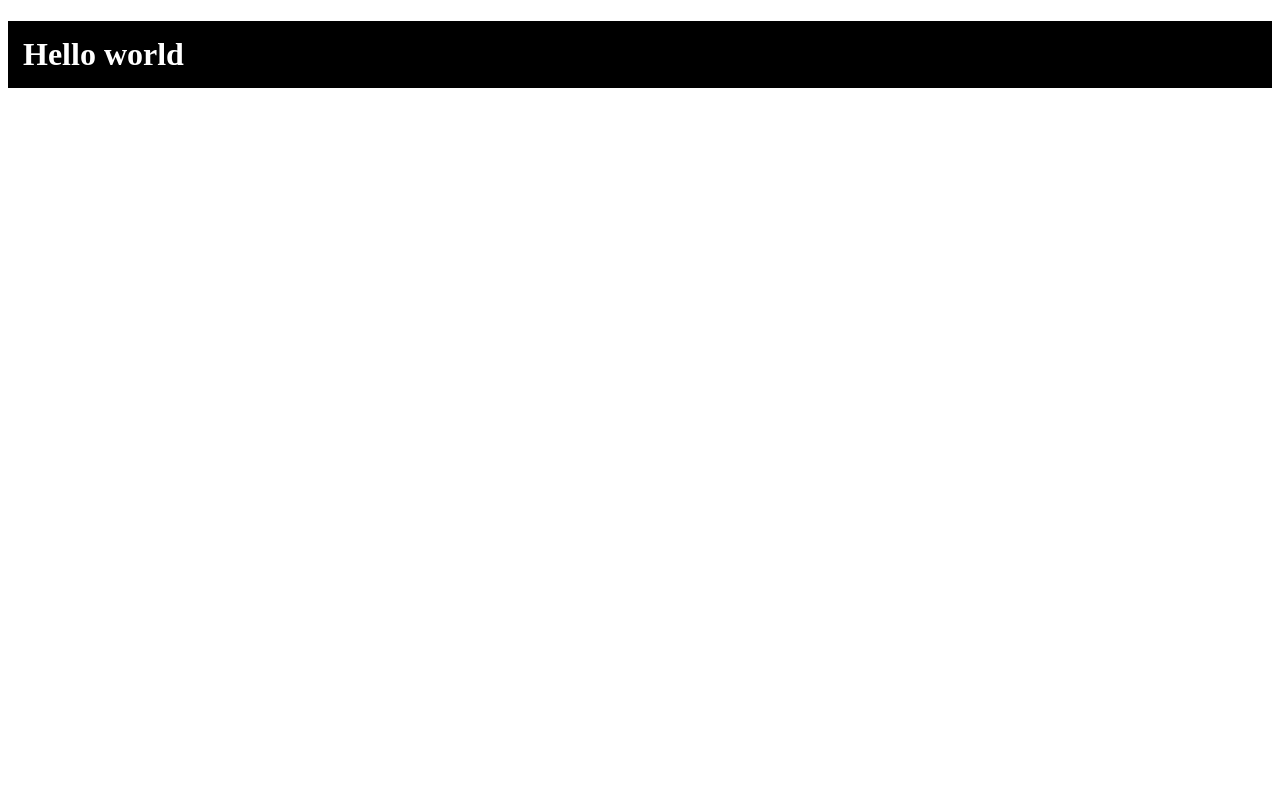
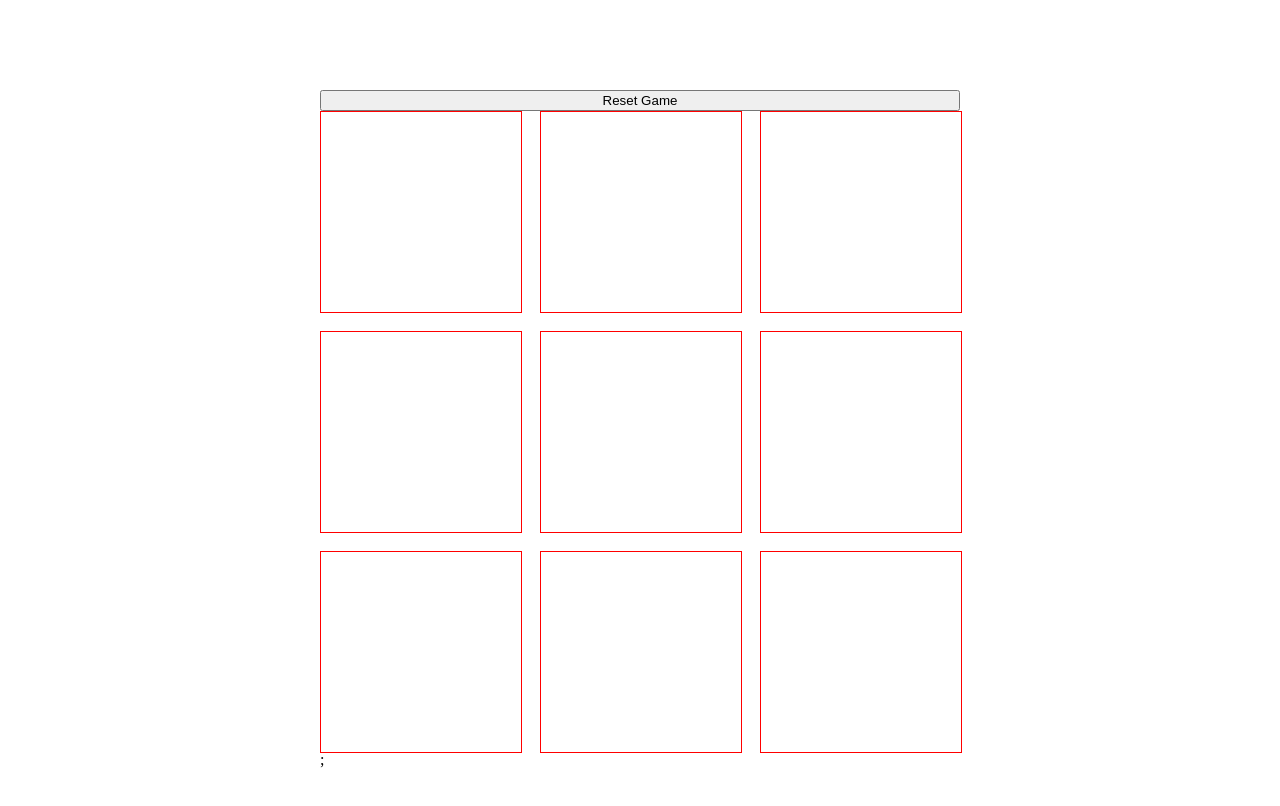
Before and after one commit to fayzzzm/game.js, a React app: page / in a window 1280 px wide. Shown: the top 806 px of the page. Built offline with nearby package versions, Linux system fonts and the light colour scheme.

Commit message:
Added react and configured babbel and webpack

```diff
--- /dev/null
+++ b/src/components/Field/index.tsx
@@ -0,0 +1,21 @@
+/* eslint-disable react/prop-types */
+import * as React from 'react';
+import './styles.scss';
+
+interface IFieldProps {
+    options: any;
+    index: number;
+    value: string;
+    children?: JSX.Element;
+}
+
+export const Field: React.FC<IFieldProps> = (props) => {
+    const { index, value } = props;
+    const { handleClick } = props.options;
+
+    return (
+        <div className="field" onClick={() => handleClick(event, index)}>
+            {value ? value : ''}
+        </div>
+    );
+};
--- /dev/null
+++ b/src/components/Field/styles.scss
@@ -0,0 +1,9 @@
+.field {
+    width: 200px;
+    height: 200px;
+    border: 1px solid red;
+    font-size: 60px;
+    text-align: center;
+    line-height: 200px;
+    text-transform: uppercase;
+}
--- a/src/index.tsx
+++ b/src/index.tsx
@@ -2,4 +2,4 @@ import * as React from 'react';
 import { render } from 'react-dom';
 import { App } from 'client/scenes/App';
 
-render(<App />, document.getElementById('root'));
+render(<App></App>, document.getElementById('root'));
--- /dev/null
+++ b/src/libs/index.ts
@@ -0,0 +1,22 @@
+export const checkWinner = (arr: string[]): boolean => {
+    const winPositions = [
+        '123',
+        '456',
+        '789',
+        '147',
+        '258',
+        '369',
+        '159',
+        '357',
+    ];
+
+    return winPositions.some((s) => {
+        return (
+            new Set(
+                Array.from(s).map(
+                    (index: string) => arr[+index - 1] || Math.random() * 10
+                )
+            ).size === 1
+        );
+    });
+};
--- a/src/scenes/App/index.ts
+++ b/src/scenes/App/index.ts
@@ -1,4 +1,4 @@
 import { AppView } from './view';
-export const App: any = () => {
-    return AppView({});
+export const App: any = (props?: any) => {
+    return AppView(props);
 };
--- a/src/scenes/App/style.scss
+++ b/src/scenes/App/style.scss
@@ -1,6 +1,14 @@
-h1 {
-    background: #000;
-    color: #fff;
-    border: red;
-    padding: 15px;
+.wrapper {
+    height: 100vh;
+    display: grid;
+    place-content: center;
 }
+.container {
+    position: relative;
+    display: grid;
+    grid-template-columns: repeat(3, 200px);
+    grid-gap: 20px;
+    grid-auto-rows: 200px;
+    justify-items: start;
+    justify-content: center;
+}
--- a/src/scenes/App/view.tsx
+++ b/src/scenes/App/view.tsx
@@ -1,4 +1,50 @@
 import * as React from 'react';
+import { Field } from 'client/components/Field';
+import { checkWinner } from 'client/libs';
 import './style.scss';
 
-export const AppView: React.FC = () => <h1>Hello world</h1>;
+export const AppView: React.FC = (props: any) => {
+    const [field, setField] = React.useState<string[]>([]);
+    const [turn, setTurn] = React.useState(true);
+    const [winner, setWinner] = React.useState(false);
+
+    const options = {
+        handleClick: (e: any, idx: number) => {
+            if (field[idx] || winner) {
+                console.warn("Can't do this");
+                return;
+            }
+
+            turn ? (field[idx] = 'x') : (field[idx] = 'y');
+
+            setField(field);
+            setTurn(!turn);
+
+            const isWinner = checkWinner(field);
+            if (isWinner) setWinner(true);
+        },
+    };
+
+    const resetGame = () => {
+        setField([]);
+        setTurn(true);
+        setWinner(false);
+    };
+    const blocks = Array(9)
+        .fill(0)
+        .map((_, i) => (
+            <Field
+                key={Math.random() * i * 10}
+                options={options}
+                index={i}
+                value={field[i]}
+            ></Field>
+        ));
+    return (
+        <div className="wrapper">
+            <h1>{winner ? `Winner is ${turn ? 'Y' : 'X'}` : null}</h1>
+            <button onClick={resetGame}>Reset Game</button>
+            <div className="container">{...blocks}</div>;
+        </div>
+    );
+};
--- a/webpack.config.ts
+++ b/webpack.config.ts
@@ -23,14 +23,9 @@ module.exports = {
         modules: [srcPath, nodeModulesPath],
     },
     devServer: {
-        contentBase: path.join(__dirname, 'dist'),
         port: 9000,
         open: true,
-        headers: {
-            'X-Author': 'FS Team',
-        },
-
-        publicPath: 'assets/',
+        watchContentBase: true,
     },
     target: 'web',
     module: {
```
